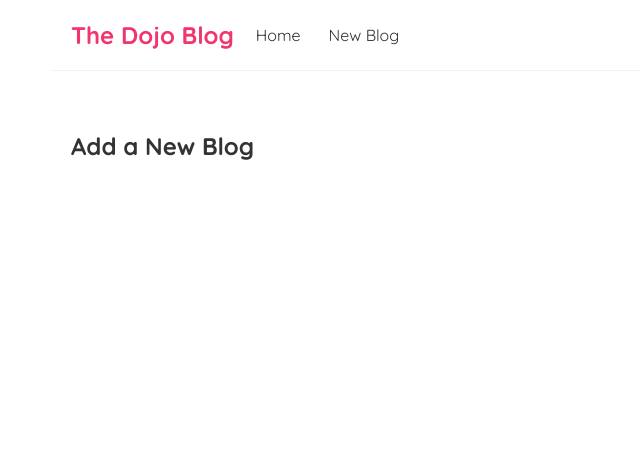
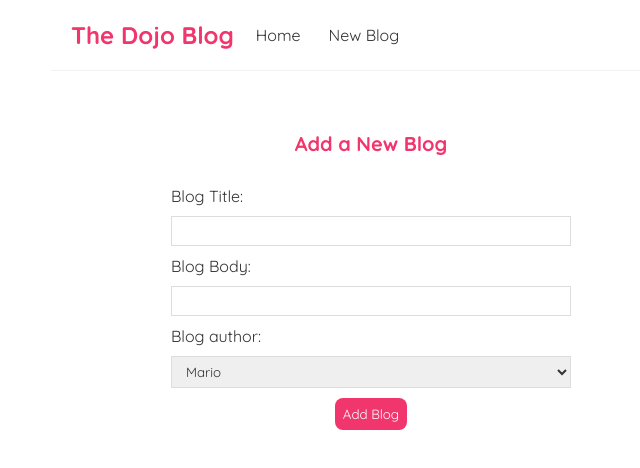
Before and after one commit to d-cryptic/dojo-blog-react, a React (Create React App) app: page /create in a window 1280 px wide. Shown: the top 468 px of the page, without its empty margins (269-909 px from the left). Built offline with nearby package versions, Linux system fonts and the light colour scheme.

Commit message:
Controlled inputs

```diff
--- a/src/Create.js
+++ b/src/Create.js
@@ -1,9 +1,36 @@
-import React from "react";
+import React, { useState } from "react";
 
 const Create = () => {
+  const [title, setTitle] = useState("");
+  const [body, setBody] = useState("");
+  const [author, setAuthor] = useState("mario");
+
   return (
     <div className="create">
       <h2>Add a New Blog</h2>
+      <form action="">
+        <label>Blog Title:</label>
+        <input
+          type="text"
+          required
+          value={title}
+          onChange={(e) => setTitle(e.target.value)}
+        />
+        <label>Blog Body:</label>
+        <input
+          type="text"
+          required
+          value={body}
+          onChange={(e) => setBody(e.target.value)}
+        />
+
+        <label>Blog author:</label>
+        <select value={author} onChange={(e) => setAuthor(e.target.value)}>
+          <option value="mario">Mario</option>
+          <option value="yoshi">yoshi</option>
+        </select>
+        <button>Add Blog</button>
+      </form>
     </div>
   );
 };
--- a/src/index.css
+++ b/src/index.css
@@ -70,3 +70,41 @@
 .blog-details div {
   margin: 20px 0;
 }
+
+/* Create a new blog form */
+.create {
+  max-width: 400px;
+  margin: 0 auto;
+  text-align: center;
+}
+
+.create label {
+  text-align: left;
+  display: block;
+}
+
+.create h2 {
+  font-size: 20px;
+  color: #f1356d;
+  margin-bottom: 30px;
+}
+
+.create input,
+.create textarea,
+.create select {
+  width: 100%;
+  padding: 6px 10px;
+  margin: 10px 0;
+  border: 1px solid #ddd;
+  box-sizing: border-box;
+  display: block;
+}
+
+.create button {
+  background: #f1356d;
+  color: #fff;
+  border: 0;
+  padding: 8px;
+  border-radius: 8px;
+  cursor: pointer;
+}
```
